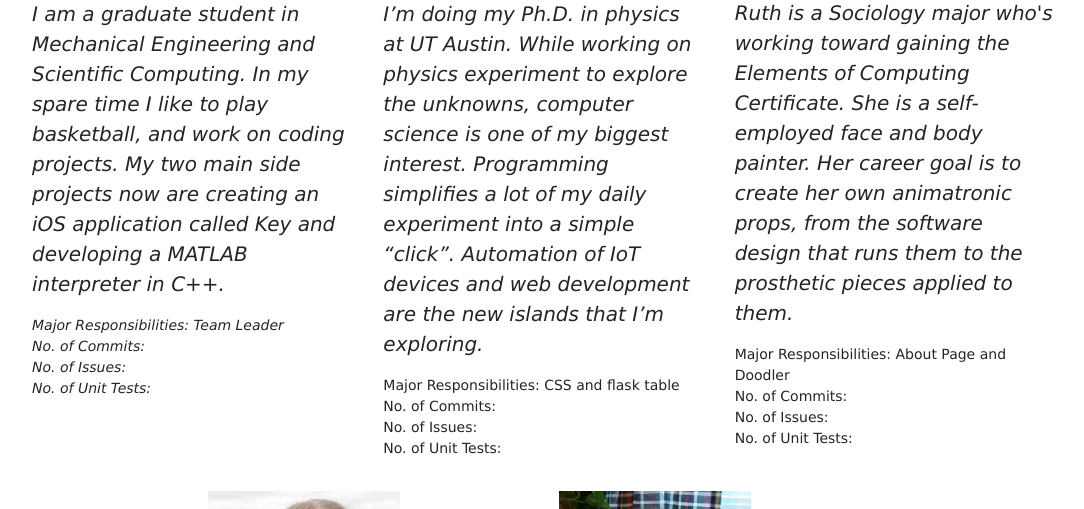
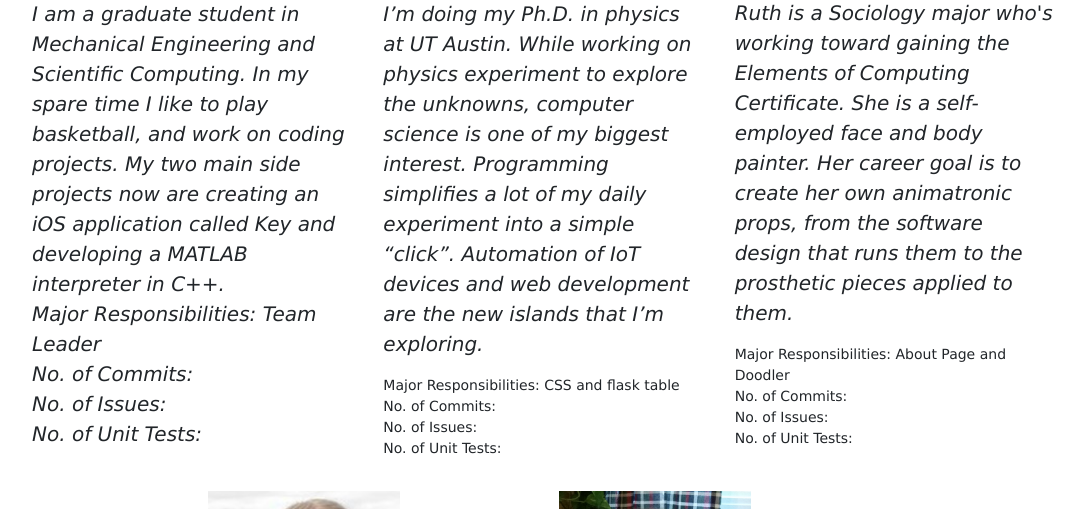
Before and after one commit to jtrejo13/cs329e-idb, a Flask app: page /about in a window 1280 px wide. Shown: the part 473-982 px from the top of the page, without its empty margins (96-1180 px from the left). Run offline with Flask 2, Linux system fonts and the light colour scheme; some libraries are stand-ins or nearby versions; some web fonts are replaced.

Commit message:
Update about.html

```diff
--- a/app/templates/about.html
+++ b/app/templates/about.html
@@ -25,13 +25,11 @@
             <!-- bio info -->
             <div class = "member-area">
                 <h2>Juan Trejo</h2>
-                <em><p id = "bio">I am a graduate student in Mechanical Engineering and Scientific Computing. In my spare time I like to play basketball, and work on coding projects. My two main side projects now are creating an iOS application called Key and developing a MATLAB interpreter in C++.</p>
-                <p  class="stats">
-                    Major Responsibilities: Team Leader<br>
+                <em><p id = "bio">I am a graduate student in Mechanical Engineering and Scientific Computing. In my spare time I like to play basketball, and work on coding projects. My two main side projects now are creating an iOS application called Key and developing a MATLAB interpreter in C++.
+		    <br>Major Responsibilities: Team Leader<br>
                     No. of Commits: <br>
                     No. of Issues: <br>
-                    No. of Unit Tests: <br>
-                </p>
+                    No. of Unit Tests: <br> </p>
 		</em>
             </div>
         </div>
```
